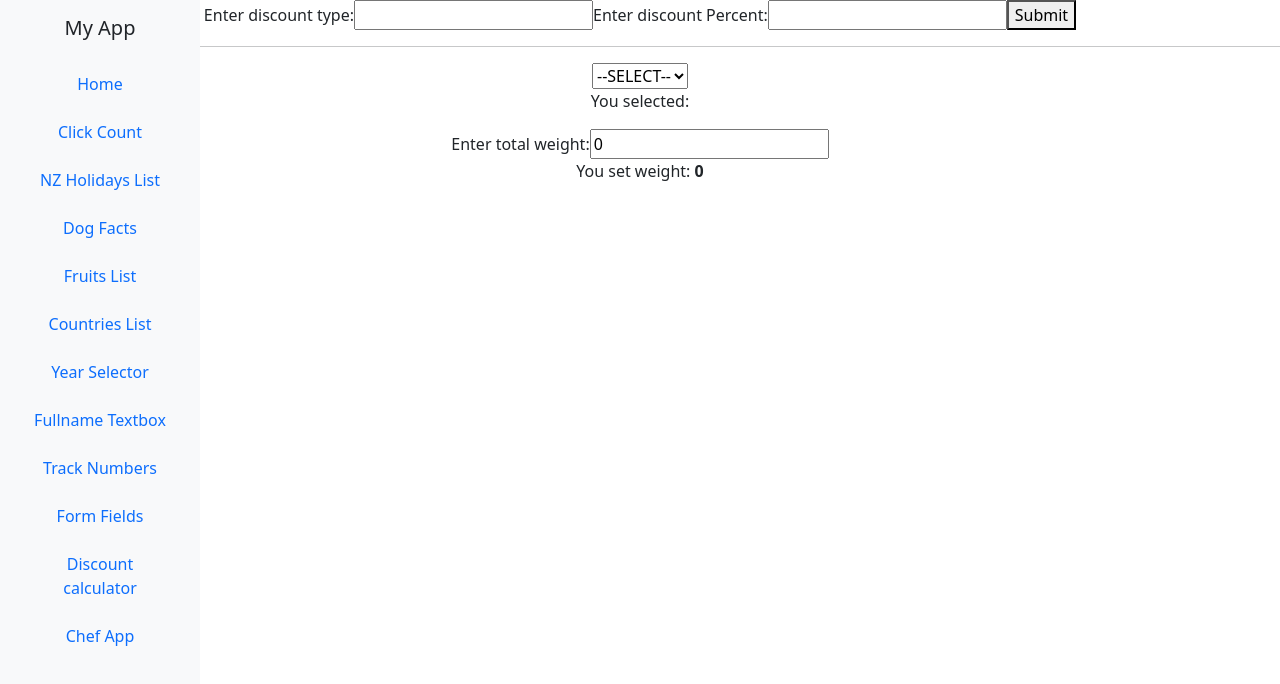
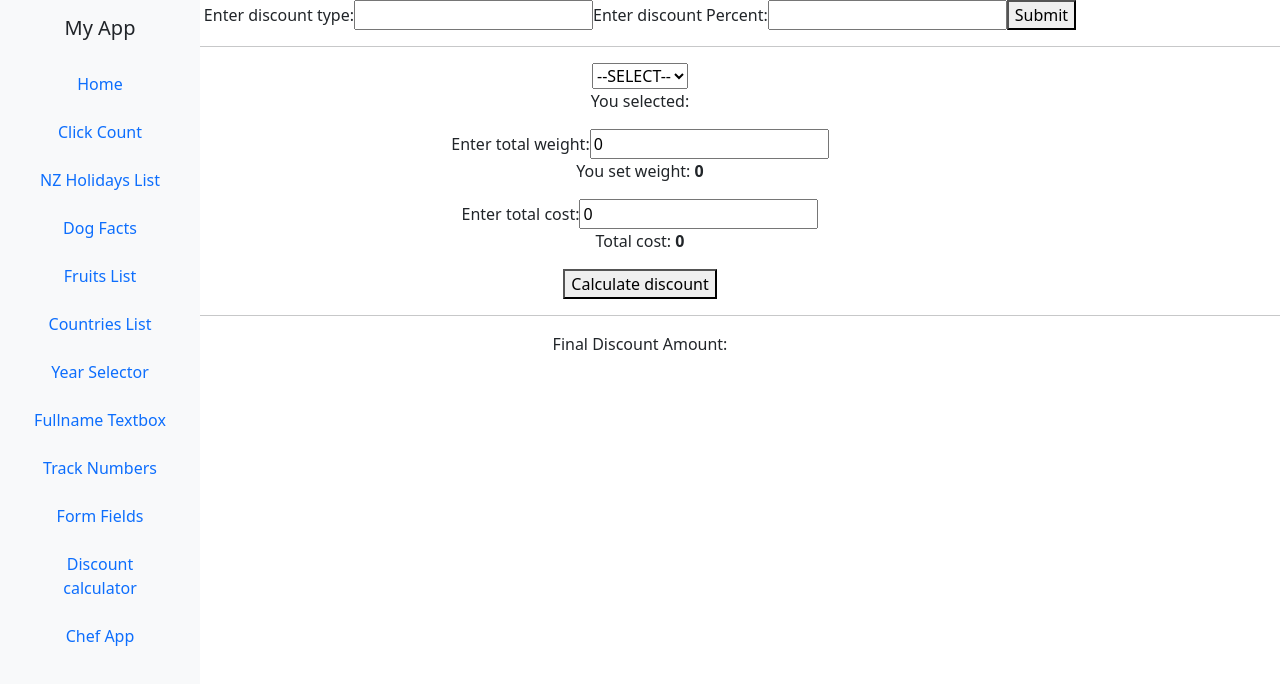
Before and after one commit to skthati/react, a React (Create React App) app in the folder Name_Label/name-label/: page /discount-calculator in a window 1280 px wide. Shown: the top 684 px of the page. Built offline with nearby package versions, Linux system fonts and the light colour scheme.

Commit message:
Implement Discount Calculator

```diff
--- a/Name_Label/name-label/src/components/discountCalculator.js
+++ b/Name_Label/name-label/src/components/discountCalculator.js
@@ -13,10 +13,9 @@ function DiscountCalculator(){
     const [discountName, setDiscountName] = useState("")
     const [discountPercent, setDiscountPercent] = useState("")
     const [selectedDiscount, setSelectedDiscount] = useState("")
-    // const [discountAmount, setDiscountAmount] = useState(0)
-    // const [currentPercent, setCurrentPercent] = useState(0)
     const [weight, setWeight] = useState(0)
-    // const [cost, setCost] = useState(0)
+    const [cost, setCost] = useState(0)
+    const [finalAmount, setFinalAmount] = useState("")
     const SNo = useRef(1)
 
     function handleDiscountTypeSubmit(){
@@ -35,12 +34,20 @@ function DiscountCalculator(){
         return setDiscounts
     }
 
-    // function calculateTotalDiscount(){
-    //     discounts.map((e) => (
-    //         if e.name === selectedDiscount( e.percent = currentPercent)
-    //     ))
-    //     discountAmount = ()
-    // }
+    function calculateTotalDiscount(){
+
+        const thisCost = parseFloat(cost) // 100
+        console.log(`Cost: ${thisCost}`)
+        const thisPercent = discounts.find((e) => e.name === selectedDiscount) //10
+        console.log(`Percent: ${thisPercent.name} and value ${thisPercent.percent}`)
+        const thisDiscount = ((thisCost * parseFloat(thisPercent.percent)) /100 ) // 10
+        console.log(`Discount: ${thisDiscount}`)
+        const totalDiscountAmount = thisDiscount * weight
+        console.log(`discount * weight: ${totalDiscountAmount}`)
+        setFinalAmount(totalDiscountAmount)
+        return finalAmount
+
+    }
 
 
     return (
@@ -80,9 +87,9 @@ function DiscountCalculator(){
                     value={selectedDiscount}
                     onChange={(e) => setSelectedDiscount(e.target.value)}
                 >
-                    <option value="">--SELECT--</option>
+                    <option value="" key="San">--SELECT--</option>
                     {discounts.map((c) => (
-                        <option key={c.SNo} name={c.name}>{c.name}</option>
+                        <option key={c.id} name={c.name}>{c.name}</option>
                     ))}
                 </select>
                 <p>You selected: <strong>{selectedDiscount}</strong></p>
@@ -97,7 +104,7 @@ function DiscountCalculator(){
                 />
                 <p>You set weight: <strong>{weight}</strong></p>
             </div>
-            {/* <div>
+            <div>
                 <label>Enter total cost: </label>
                 <input
                     type="number"
@@ -107,8 +114,10 @@ function DiscountCalculator(){
                 />
                 <p>Total cost: <strong>{cost}</strong></p>
             </div>
-            <button onSelect={calculateTotalDiscount}>Calculate discount</button>
-            <hr></hr> */}
+            <button onClick={calculateTotalDiscount}>Calculate discount</button>
+            <hr></hr>
+
+            <p>Final Discount Amount: <strong>{finalAmount}</strong></p>
 
 
 
--- a/Name_Label/name-label/src/components/myName.js
+++ b/Name_Label/name-label/src/components/myName.js
@@ -1,7 +1,7 @@
 import React, { useState } from "react";
-import { createContext } from "react";
+// import { createContext } from "react";
 
-const nameContext = createContext();
+// const nameContext = createContext();
 
 function MyName(){
     const [myFName, setMyFName] = useState("Sandeep")
```
Also changed, not shown: 1 other file (tests, documents, lock files or other folders).
